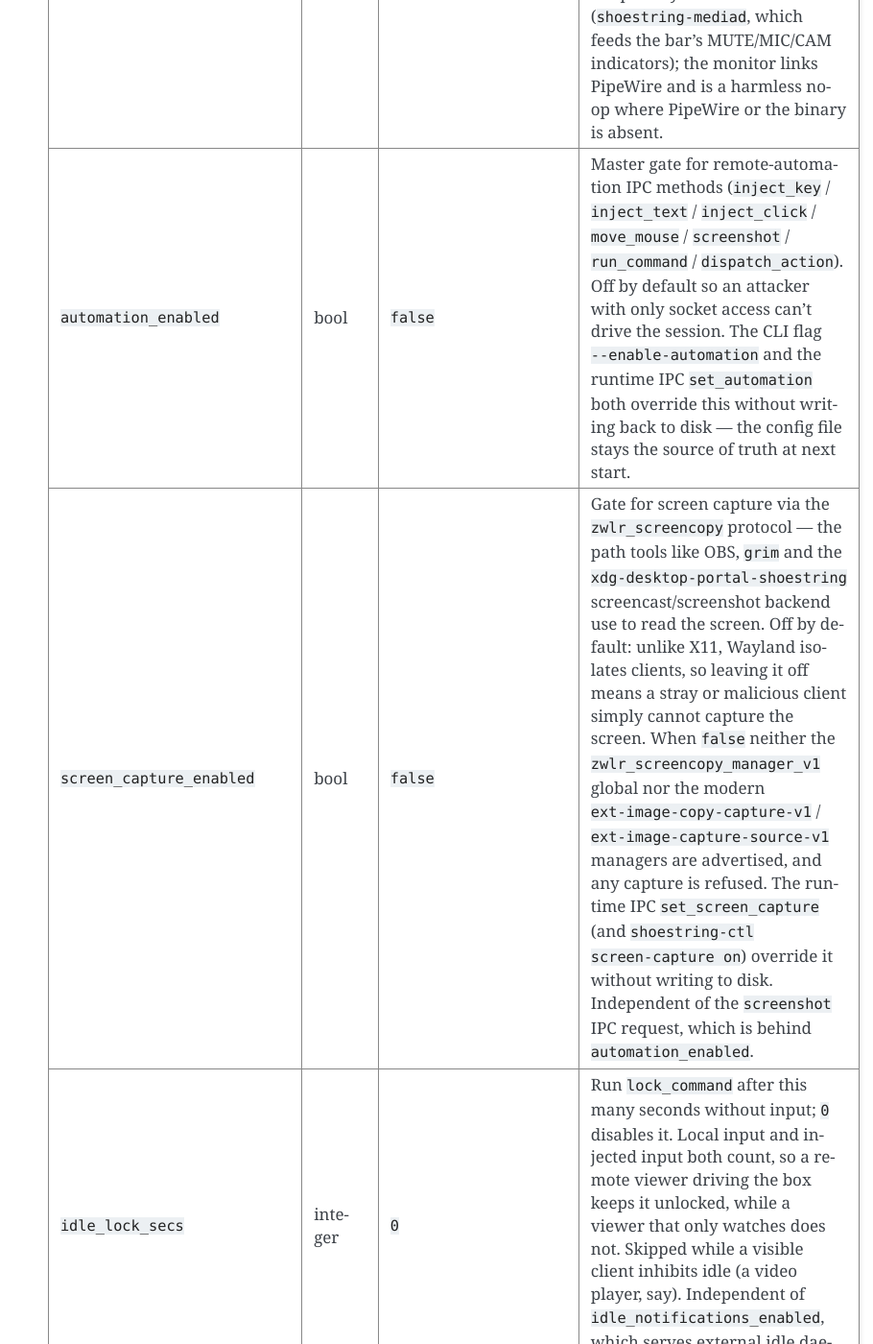
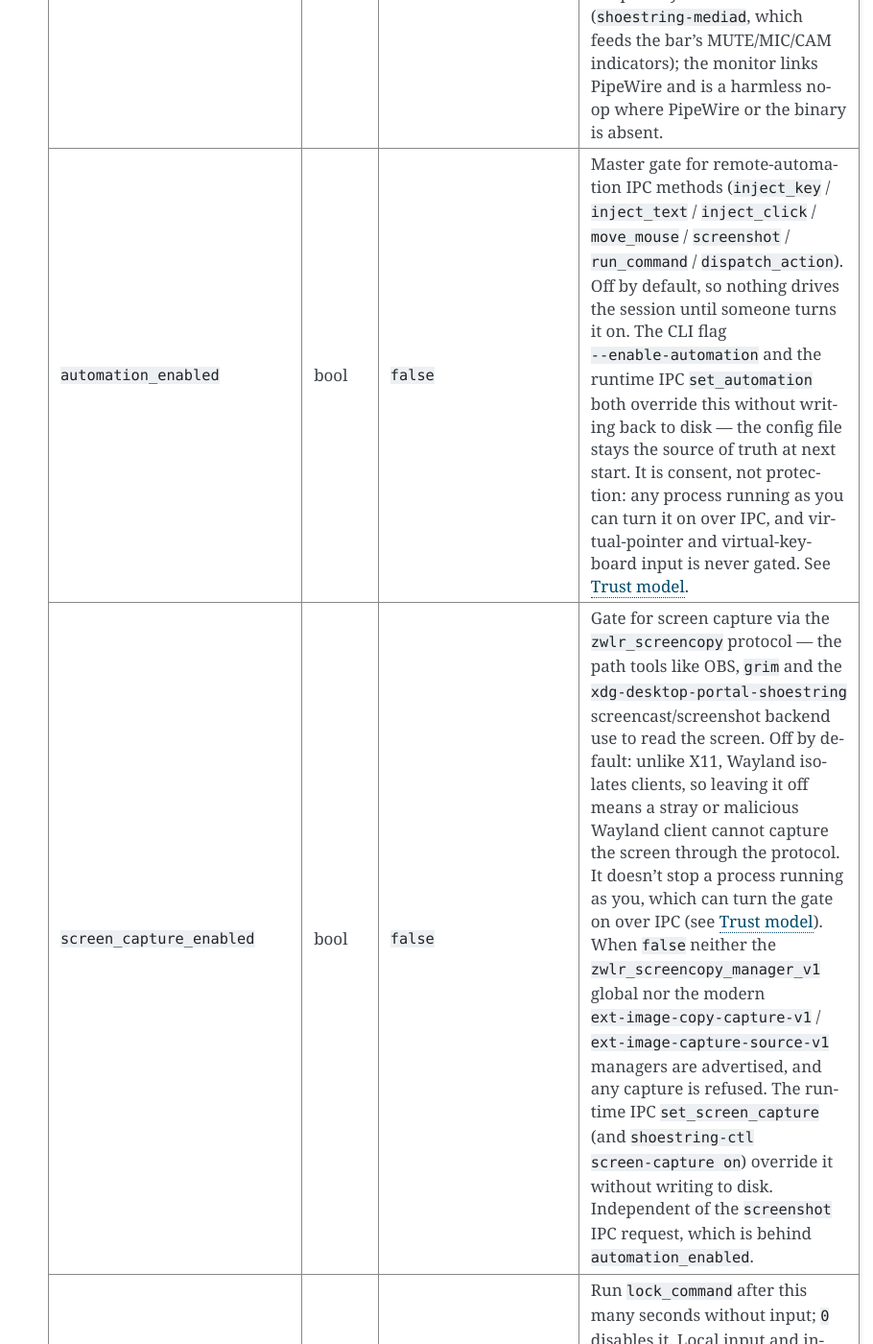
Before and after one commit to szarta/shoestring-wm, a Sphinx documentation site: the page built from docs/configuration.rst, in a window 1280 px wide and 1400 px high, scrolled down 2788 px. Shown: the whole window at 96% size, without its empty margins (370-1280 px from the left). Built offline with Sphinx 7.4.7, drawn with Linux system fonts in a browser that asks for light colours.

Commit message:
docs: repeat the same-user trust boundary where gates are turned on (shoestring-wm 54)
The README and the IPC trust model say that every process running as
you controls the session and that the gates are consent, not
protection. The pages people follow to turn a gate on or set up a host
didn't, so "automation off" could be read as protection.

Add a short note, linking the trust model, at --enable-automation in
running.rst, the isolated compositor in app-testing.rst, who can
connect in containers.rst, and consent and security in remote.rst. In
configuration.rst, drop the claim that the automation gate keeps out an
attacker with socket access, which can turn it on, and qualify the
capture gate's "cannot capture" to Wayland clients.

Signed-off-by: Brandon Arrendondo <brandon.arrendondo@bissell.com>

```diff
--- a/docs/configuration.rst
+++ b/docs/configuration.rst
@@ -117,11 +117,14 @@ The ``[general]`` section
      - ``false``
      - Master gate for remote-automation IPC methods (``inject_key`` /
        ``inject_text`` / ``inject_click`` / ``move_mouse`` /
-       ``screenshot`` / ``run_command`` / ``dispatch_action``). Off by default so an
-       attacker with only socket access can't drive the session. The
-       CLI flag ``--enable-automation`` and the runtime IPC
+       ``screenshot`` / ``run_command`` / ``dispatch_action``). Off by
+       default, so nothing drives the session until someone turns it on.
+       The CLI flag ``--enable-automation`` and the runtime IPC
        ``set_automation`` both override this without writing back to
        disk — the config file stays the source of truth at next start.
+       It is consent, not protection: any process running as you can
+       turn it on over IPC, and virtual-pointer and virtual-keyboard
+       input is never gated. See :ref:`ipc-trust-model`.
    * - ``screen_capture_enabled``
      - bool
      - ``false``
@@ -130,7 +133,9 @@ The ``[general]`` section
        ``xdg-desktop-portal-shoestring`` screencast/screenshot backend use
        to read the screen. Off by default: unlike
        X11, Wayland isolates clients, so leaving it off means a stray or
-       malicious client simply cannot capture the screen. When ``false``
+       malicious Wayland client cannot capture the screen through the
+       protocol. It doesn't stop a process running as you, which can turn
+       the gate on over IPC (see :ref:`ipc-trust-model`). When ``false``
        neither the ``zwlr_screencopy_manager_v1`` global nor the modern
        ``ext-image-copy-capture-v1`` / ``ext-image-capture-source-v1``
        managers are advertised, and any capture is refused. The runtime
--- a/docs/containers.rst
+++ b/docs/containers.rst
@@ -116,6 +116,12 @@ startup with an error that names the fix. The bind mount carries only the
       ssh -N -L "$XDG_RUNTIME_DIR/box.sock:/run/user/<uid>/sandbox/shoestring-remote.sock" host
       shoestring-remote-client --connect "$XDG_RUNTIME_DIR/box.sock" --label box
 
+Inside the container the desktop rule still holds: every process there runs
+as the container user, so the app and anything it starts can reach the WM's
+IPC socket and turn its gates on. The container boundary keeps them away from
+your own session; nothing keeps them away from this one (see
+:ref:`ipc-trust-model` and `Isolation boundaries`_).
+
 TCP is still available, but nothing checks who connects to it: every user on
 the host can reach a loopback-published port, and anything on the container
 network can reach ``0.0.0.0``, and either gets the whole session. Use it only
--- a/docs/remote.rst
+++ b/docs/remote.rst
@@ -221,6 +221,12 @@ Consent and security
 
 The remote gate reuses the existing capability-gate model end to end:
 
+- **The gates are consent, not protection.** Any process running as you on
+  the served box can reach the WM's IPC socket and turn the remote gate on
+  itself, which opens the listener. The gate keeps sharing off until someone
+  means it and shows when it is on; it does not stop software already running
+  as you. Keep software you don't trust off that account, or in a container
+  without your ``$XDG_RUNTIME_DIR``. See :ref:`ipc-trust-model`.
 - The **remote gate** couples the **capture gate** (for the served output) and
   the **automation gate** (for injected input), then opens the listener. It is
   off by default and **greyed until a** ``shoestring-remote-server`` **has
```
Also changed, not shown: docs/app-testing.rst (+9 -0 lines), docs/running.rst (+7 -0 lines).
